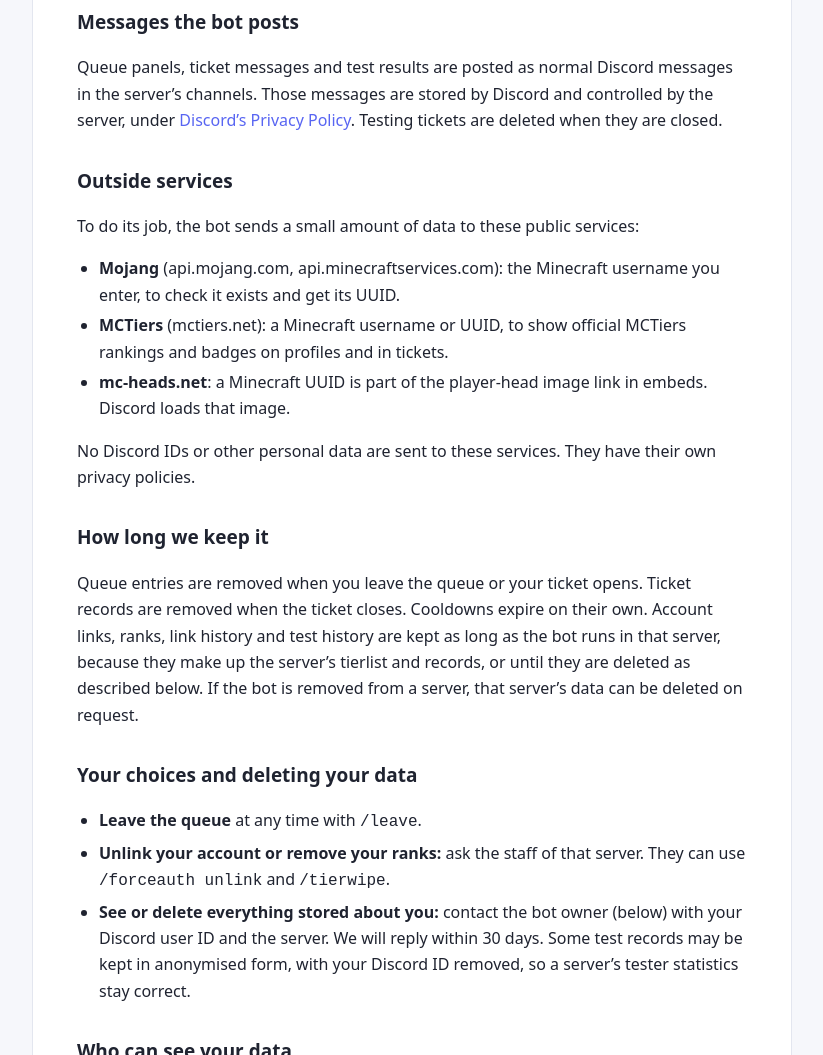
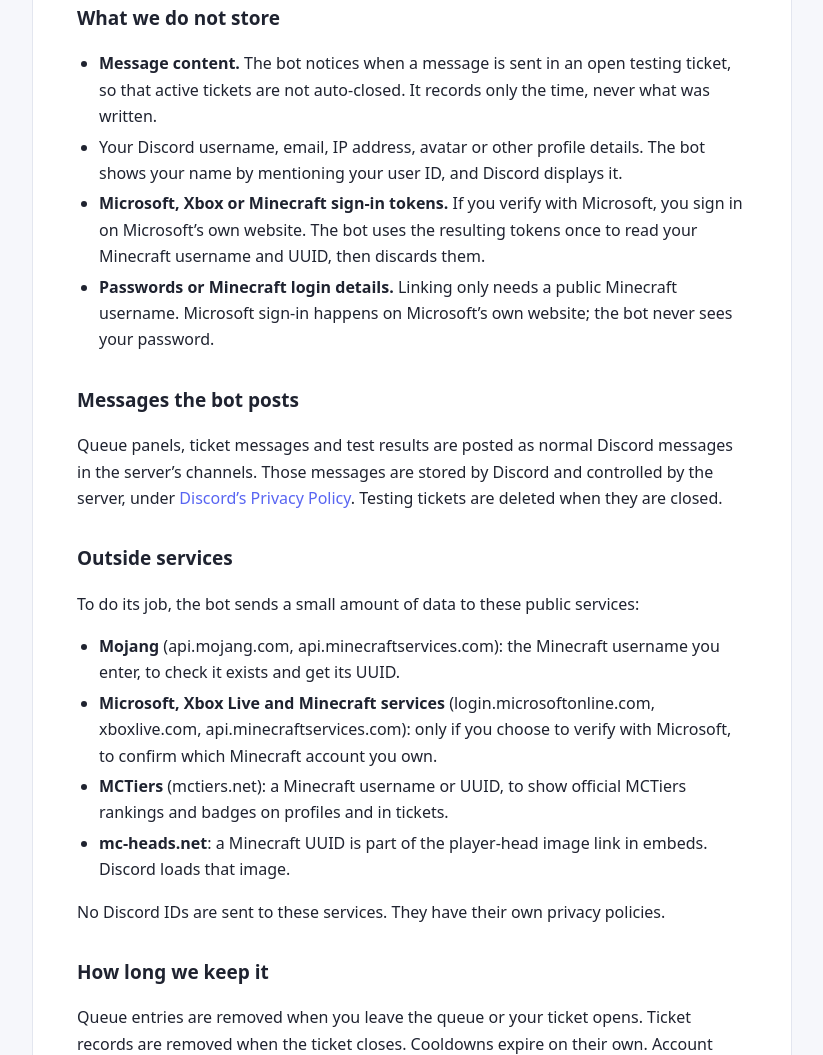
Before and after one commit to tatnatYT/mctiers-rebirth, a plain HTML site: page privacy.html in a window 1280 px wide. Shown: the part 1745-2800 px from the top of the page, without its empty margins (228-1051 px from the left). Drawn offline with Linux system fonts and the light colour scheme.

Commit message:
Privacy policy: Microsoft sign-in verification and waitlist applications
Covers Verify Account (Microsoft sign-in or username), the region and
preferred server from Enter Waitlist, and the Microsoft, Xbox Live and
Minecraft services used for sign-in.

Co-Authored-By: Claude Opus 5.5 <noreply@anthropic.com>

```diff
--- a/privacy.html
+++ b/privacy.html
@@ -86,7 +86,8 @@
         <thead><tr><th>Data</th><th>When</th><th>Why</th></tr></thead>
         <tbody>
           <tr><td>Your Discord user ID</td><td>When you use the bot</td><td>To know who is in the queue, who is testing and who has which results</td></tr>
-          <tr><td>Minecraft username and UUID</td><td>When you link your account (the Join Queue form) or staff link it for you</td><td>To record your rank against the right Minecraft account</td></tr>
+          <tr><td>Minecraft username and UUID</td><td>When you click <strong>Verify Account</strong> (by Microsoft sign-in or by typing your username) or staff link it for you</td><td>To record your rank against the right Minecraft account</td></tr>
+          <tr><td>Waitlist application: region and preferred server</td><td>When you click <strong>Enter Waitlist</strong></td><td>To give you access to your region’s waitlist channel and tell your tester where to test. Removed when you are tested.</td></tr>
           <tr><td>Account link history</td><td>When an account is linked or unlinked</td><td>Lets staff see who linked which account, and when, to prevent abuse</td></tr>
           <tr><td>Queue position and time joined</td><td>While you are in the queue or waitlist</td><td>To run the queue in order</td></tr>
           <tr><td>Tickets: channel ID, testee, tester, open time, last-activity time, lock and exempt settings</td><td>While a testing ticket is open</td><td>To manage the ticket and close inactive ones automatically</td></tr>
@@ -104,7 +105,8 @@
       <ul>
         <li><strong>Message content.</strong> The bot notices when a message is sent in an open testing ticket, so that active tickets are not auto-closed. It records only the time, never what was written.</li>
         <li>Your Discord username, email, IP address, avatar or other profile details. The bot shows your name by mentioning your user ID, and Discord displays it.</li>
-        <li>Passwords or Minecraft login details. Linking only needs a public Minecraft username.</li>
+        <li><strong>Microsoft, Xbox or Minecraft sign-in tokens.</strong> If you verify with Microsoft, you sign in on Microsoft’s own website. The bot uses the resulting tokens once to read your Minecraft username and UUID, then discards them.</li>
+        <li><strong>Passwords or Minecraft login details.</strong> Linking only needs a public Minecraft username. Microsoft sign-in happens on Microsoft’s own website; the bot never sees your password.</li>
       </ul>
     </section>
 
@@ -118,10 +120,11 @@
       <p>To do its job, the bot sends a small amount of data to these public services:</p>
       <ul>
         <li><strong>Mojang</strong> (api.mojang.com, api.minecraftservices.com): the Minecraft username you enter, to check it exists and get its UUID.</li>
+        <li><strong>Microsoft, Xbox Live and Minecraft services</strong> (login.microsoftonline.com, xboxlive.com, api.minecraftservices.com): only if you choose to verify with Microsoft, to confirm which Minecraft account you own.</li>
         <li><strong>MCTiers</strong> (mctiers.net): a Minecraft username or UUID, to show official MCTiers rankings and badges on profiles and in tickets.</li>
         <li><strong>mc-heads.net</strong>: a Minecraft UUID is part of the player-head image link in embeds. Discord loads that image.</li>
       </ul>
-      <p>No Discord IDs or other personal data are sent to these services. They have their own privacy policies.</p>
+      <p>No Discord IDs are sent to these services. They have their own privacy policies.</p>
     </section>
 
     <section>
```
